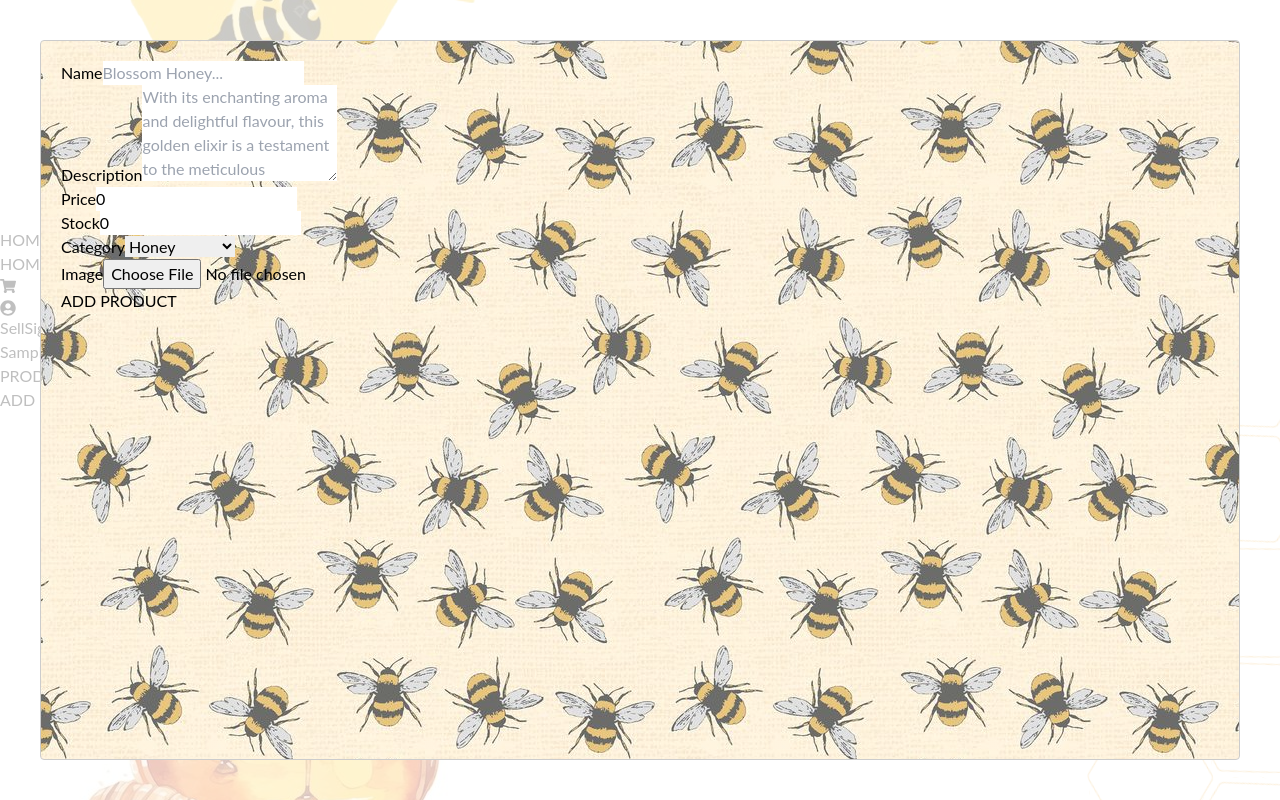
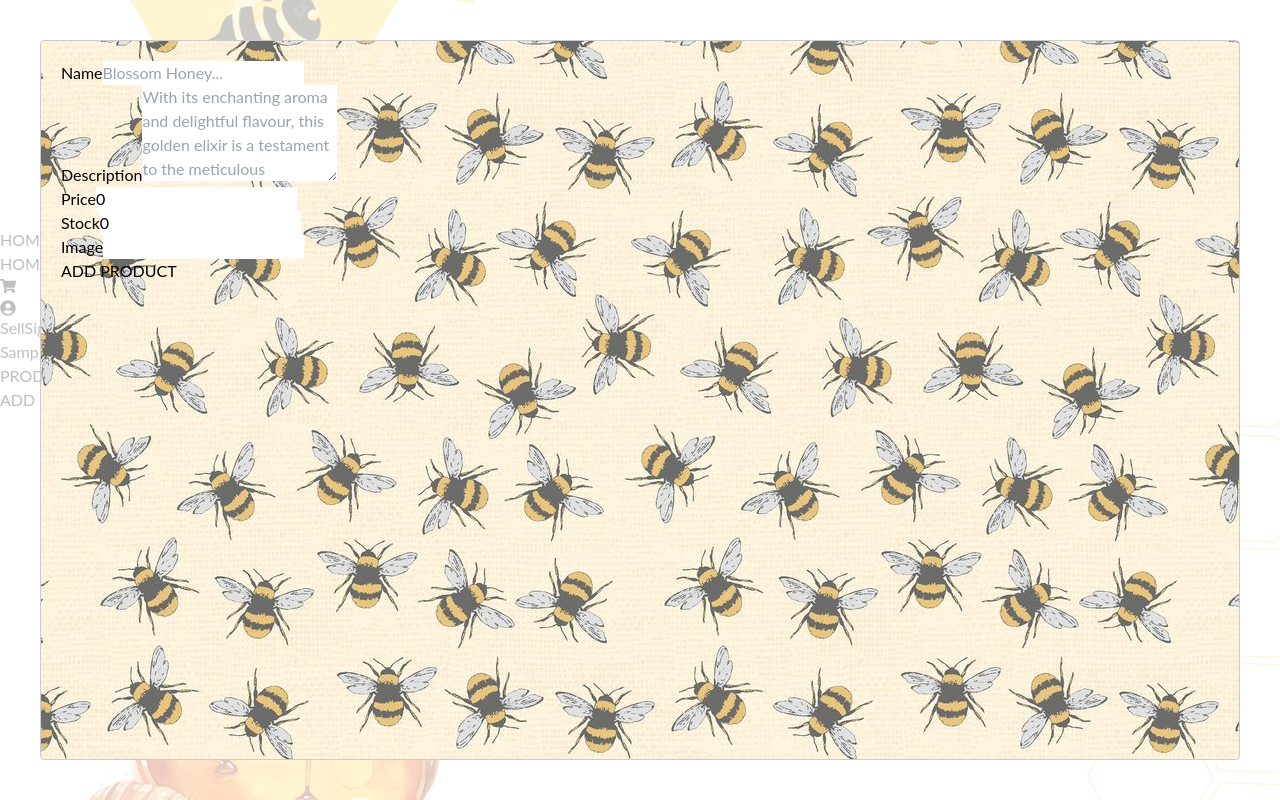
Before and after one commit to Hack3r-han/Apolliculture, a React (Vite) app in the folder Client/: page /dashboard in a window 1280 px wide. Both pictures are taken after typing "Sample" into the empty fields and a click on the button "ADD PRODUCT". Shown: the part 783-1583 px from the top of the page. Built offline with nearby package versions, Linux system fonts and the light colour scheme; data requests are answered from the project's data file.

Commit message:
Fix the edit and add product functionalities

```diff
--- a/Client/src/components/addproducts/AddProducts.tsx
+++ b/Client/src/components/addproducts/AddProducts.tsx
@@ -11,19 +11,25 @@ const AddProducts = () => {
     description: "",
     price: 0,
     units_stock: 0,
-    category: "",
     image: ""
   });
 
   const handleSubmit = async (event) => {
     event.preventDefault();
+    console.log("New Product:", newProduct);
+
     try {
-      const response = await fetch("http://localhost:3000/Products", {
+      const response = await fetch("http://localhost:3000/products", {
         method: "POST",
         headers: {
           "Content-Type": "application/json",
         },
-        body: JSON.stringify(newProduct),
+        body: JSON.stringify({
+          ...newProduct,
+          price: Number(newProduct.price),
+          units_stock: Number(newProduct.units_stock),
+          user_id: "1712b03a-e6b5-11ee-9c4c-bee74cc5f98e",
+        }),
       });
       if (response.ok) {
         console.log("Product added successfully");
@@ -33,7 +39,6 @@ const AddProducts = () => {
           description: "",
           price: 0,
           units_stock: 0,
-          category: "",
           image: ""
         });
         setModalIsOpen(false);
@@ -44,6 +49,7 @@ const AddProducts = () => {
       console.error("Error adding product:", error);
     }
   };
+
 
   const handleChange = (event) => {
     const { name, value } = event.target;
@@ -126,7 +132,7 @@ const AddProducts = () => {
                 type="number"
                 className="w-full px-3 py-2 border rounded-lg bg-yellow-100 focus:border-blue-500"
                 required
-                name="stock"
+                name="units_stock"
                 value={newProduct.units_stock}
                 onChange={handleChange}
                 placeholder="20"
@@ -135,29 +141,12 @@ const AddProducts = () => {
 
             <div className="mb-4">
               <label className="block text-amber-400 font-semibold mb-2">
-                Category
-              </label>
-              <select
-                className="w-full px-3 py-2 border rounded-lg bg-yellow-100 focus:border-blue-500"
-                required
-                name="category"
-                value={newProduct.category}
-                onChange={handleChange}
-              >
-                <option value="honey">Honey</option>
-                <option value="health">Health</option>
-                <option value="home">Home Decor</option>
-                <option value="beekeeping">Beekeeping</option>
-              </select>
-            </div>
-
-            <div className="mb-4">
-              <label className="block text-amber-400 font-semibold mb-2">
                 Image
               </label>
               <input
-                type="file"
+                type="text"
                 className="w-full px-3 py-2 border rounded-lg bg-yellow-100 focus:border-blue-500"
+                required
                 name="image"
                 value={newProduct.image}
                 onChange={handleChange}
--- a/Client/src/components/editproducts/EditProducts.tsx
+++ b/Client/src/components/editproducts/EditProducts.tsx
@@ -13,7 +13,6 @@ interface Product {
   description: string;
   price: number;
   units_stock: number;
-  category: string;
   image: string;
 }
 
@@ -100,20 +99,6 @@ const EditProducts: React.FC<EditProductsProps> = ({ product, onClose }) => {
                 onChange={(e) => setUpdatedProduct({ ...updateProduct, units_stock: parseInt(e.target.value) })}
               />
             </div>
-            <div className="mb-4">
-              <label className="block text-amber-400 font-semibold mb-2">Category</label>
-              <select
-                className="w-full px-3 py-2 border rounded-lg bg-yellow-100 focus:border-blue-500"
-                required
-                value={updateProduct.category}
-                onChange={(e) => setUpdatedProduct({ ...updateProduct, category: e.target.value })}
-              >
-                <option value="honey">Honey</option>
-                <option value="health">Health</option>
-                <option value="home">Home Decor</option>
-                <option value="beekeeping">Beekeeping</option>
-              </select>
-            </div>
             <button
               type="submit"
               className="block mx-auto px-4 py-2 rounded bg-amber-400 text-lg text-white font-bold mb-6"
```
